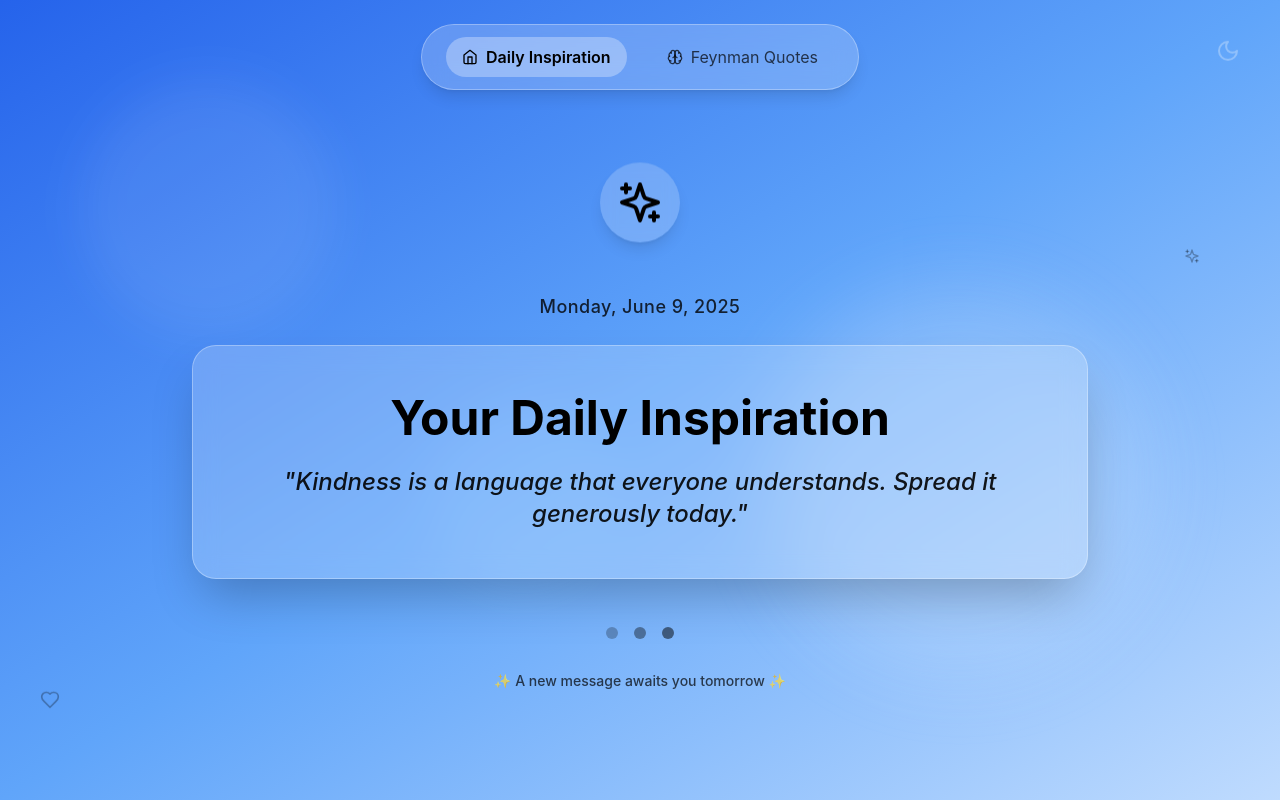
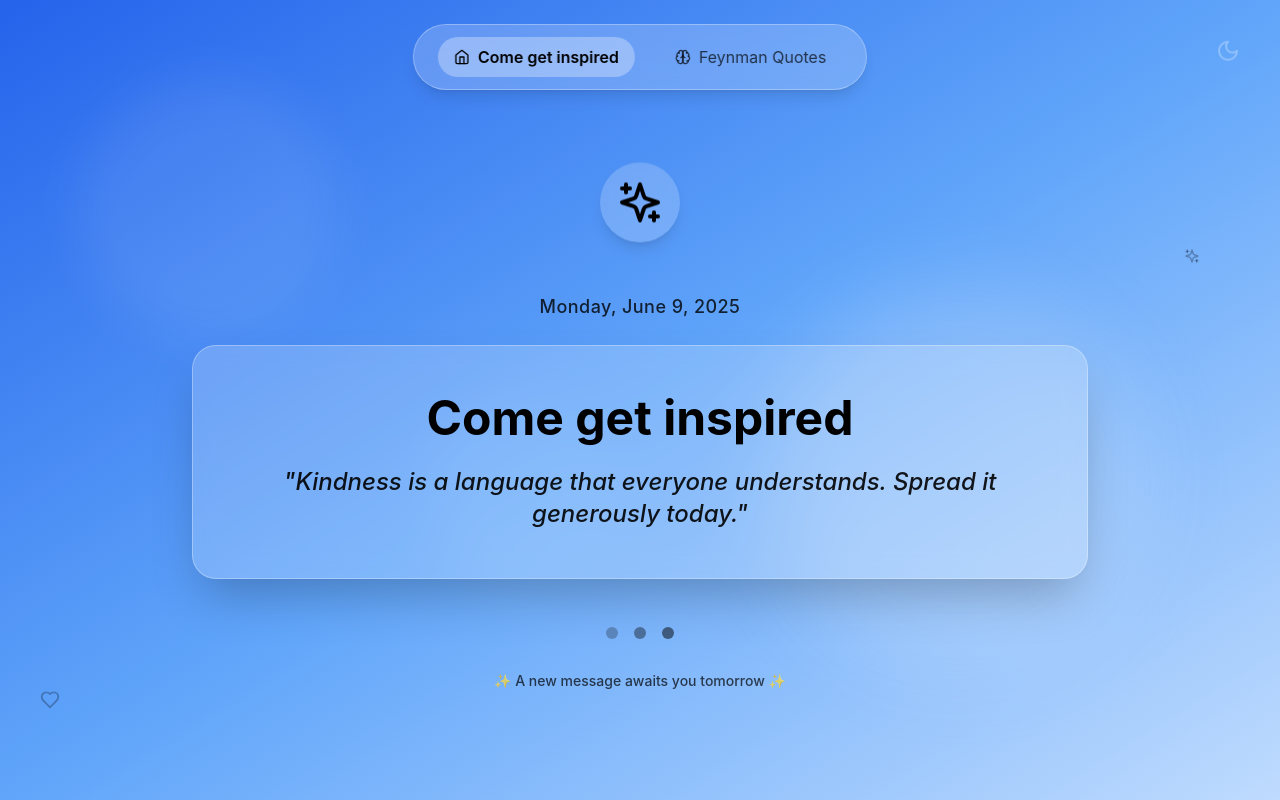
Before and after one commit to anennya/positive-messages, a React (Vite) app: page / in a window 1280 px wide. Built offline with nearby package versions, Linux system fonts and the light colour scheme.

Commit message:
Rename Daily Inspiration to Come get inspired

```diff
--- a/index.html
+++ b/index.html
@@ -4,9 +4,9 @@
     <meta charset="UTF-8" />
     <link rel="icon" type="image/svg+xml" href="/vite.svg" />
     <meta name="viewport" content="width=device-width, initial-scale=1.0" />
-    <meta name="description" content="Start each day with a beautiful, inspiring message. Daily positive affirmations and motivational quotes to brighten your day." />
+    <meta name="description" content="Come get inspired with beautiful, uplifting messages. Daily positive affirmations and motivational quotes to brighten your day." />
     <meta name="keywords" content="positive messages, daily inspiration, motivational quotes, affirmations" />
-    <title>Daily Inspiration - Positive Messages Every Day</title>
+    <title>Come get inspired - Positive Messages Every Day</title>
   </head>
   <body>
     <div id="root"></div>
--- a/src/components/Navigation.tsx
+++ b/src/components/Navigation.tsx
@@ -18,7 +18,7 @@ const Navigation: React.FC = () => {
             }`}
           >
             <Home className="w-4 h-4" />
-            <span>Daily Inspiration</span>
+            <span>Come get inspired</span>
           </Link>
           <Link
             to="/feynman"
--- a/src/pages/DailyInspiration.tsx
+++ b/src/pages/DailyInspiration.tsx
@@ -94,7 +94,7 @@ const DailyInspiration: React.FC = () => {
           {/* Main message */}
           <div className="bg-white/20 backdrop-blur-md rounded-3xl p-8 md:p-12 shadow-2xl border border-white/30 hover:bg-white/25 transition-all duration-300 hover:scale-105 hover:shadow-3xl">
             <h1 className="text-3xl md:text-5xl font-bold text-black mb-6 leading-tight">
-              Your Daily Inspiration
+              Come get inspired
             </h1>
             <blockquote className="text-xl md:text-2xl text-black/90 leading-relaxed font-medium italic">
               "{currentMessage}"
```
